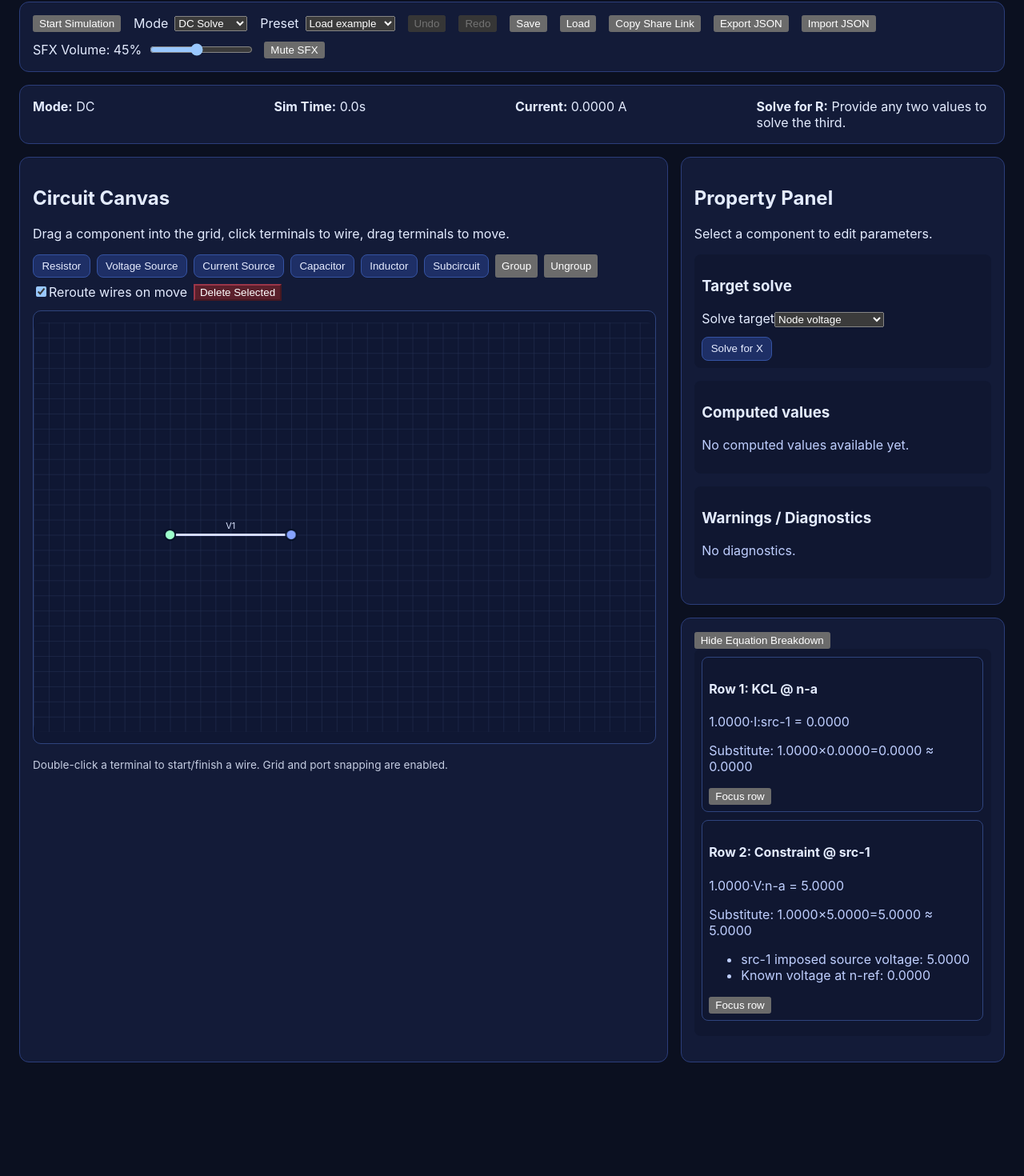
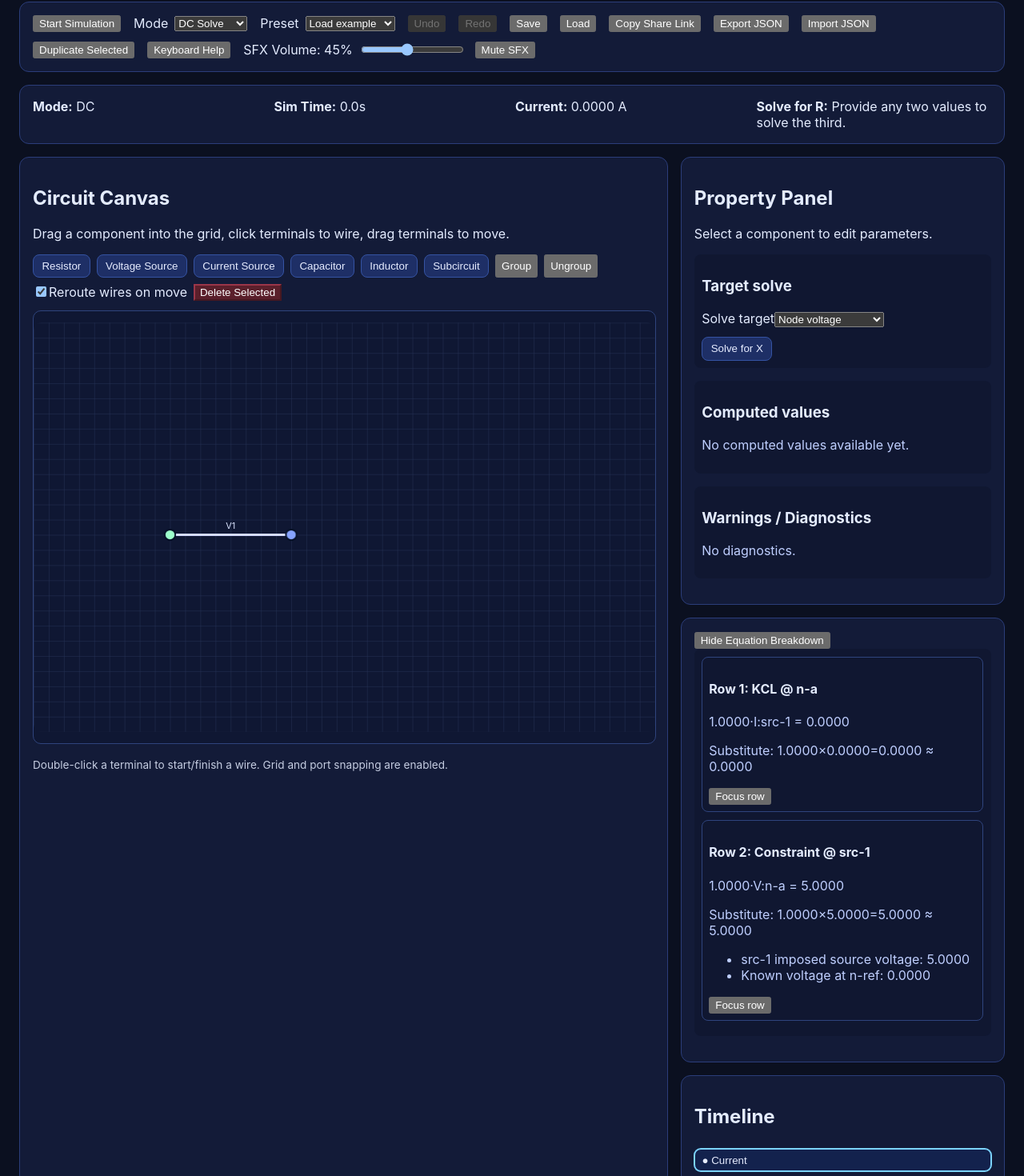
Before and after one commit to TheRealBasic/improved-succotash, a React (Vite) app: page / in a window 1280 px wide. Shown: the part 104-1574 px from the top of the page at 80% size. Before the commit the page ends 1456 px from the top, so only its background shows below. Built offline with nearby package versions, Linux system fonts and the light colour scheme.

Commit message:
Add centralized shortcuts and timeline jump panel

```diff
--- a/src/components/PropertyPanel.tsx
+++ b/src/components/PropertyPanel.tsx
@@ -22,6 +22,7 @@ type PropertyPanelProps = {
   selectedTarget: SolveTarget;
   onChangeSelectedTarget: (target: SolveTarget) => void;
   onSolveForTarget: () => void;
+  solveShortcutHint?: string;
   onUpdateComponentValue: (componentId: string, valueKey: 'resistance' | 'capacitance' | 'inductance' | 'voltage' | 'current', value: number) => void;
   onValueApplied: () => void;
   onJumpToEquationRow?: (rowId: string) => void;
@@ -70,7 +71,7 @@ const getEquationRowsForComponentValue = (component: CircuitComponent, valueKey:
     .map((row) => row.rowId);
 };
 
-export const PropertyPanel = ({ selectedComponent, selectedNodeId, solved, targetResult, selectedTarget, onChangeSelectedTarget, onSolveForTarget, onUpdateComponentValue, onValueApplied, onJumpToEquationRow }: PropertyPanelProps) => {
+export const PropertyPanel = ({ selectedComponent, selectedNodeId, solved, targetResult, selectedTarget, onChangeSelectedTarget, onSolveForTarget, solveShortcutHint, onUpdateComponentValue, onValueApplied, onJumpToEquationRow }: PropertyPanelProps) => {
   const editableField = getEditableField(selectedComponent);
   const [displayValue, setDisplayValue] = useState<string>('');
   const [prefix, setPrefix] = useState<Prefix>('');
@@ -192,7 +193,7 @@ export const PropertyPanel = ({ selectedComponent, selectedNodeId, solved, targe
             <option value="component_value">Component value</option>
           </select>
         </label>
-        <button type="button" onClick={onSolveForTarget}>
+        <button type="button" onClick={onSolveForTarget} title={solveShortcutHint ? `Shortcut: ${solveShortcutHint}` : undefined}>
           Solve for X
         </button>
         {targetResult && <p className="readonly">{targetResult.key}: {formatValue(targetResult.value)} {targetResult.unit} ({targetResult.unique ? 'unique' : 'non-unique'})</p>}
--- /dev/null
+++ b/src/components/shortcuts.ts
@@ -0,0 +1,36 @@
+export type ShortcutDefinition = {
+  id: string;
+  description: string;
+  keys: string[];
+};
+
+export const SHORTCUTS: ShortcutDefinition[] = [
+  { id: 'place-resistor', description: 'Place resistor', keys: ['R'] },
+  { id: 'place-capacitor', description: 'Place capacitor', keys: ['C'] },
+  { id: 'place-inductor', description: 'Place inductor', keys: ['L'] },
+  { id: 'place-voltage', description: 'Place voltage source', keys: ['V'] },
+  { id: 'place-current', description: 'Place current source', keys: ['I'] },
+  { id: 'place-subcircuit', description: 'Place subcircuit', keys: ['S'] },
+  { id: 'connect', description: 'Start/complete wire from selected node', keys: ['W'] },
+  { id: 'delete', description: 'Delete selected', keys: ['Delete', 'Backspace'] },
+  { id: 'duplicate', description: 'Duplicate selected item', keys: ['D'] },
+  { id: 'group', description: 'Group selected', keys: ['G'] },
+  { id: 'ungroup', description: 'Ungroup selected', keys: ['Shift+G'] },
+  { id: 'probe', description: 'Probe selected target (solve for X)', keys: ['X'] },
+  { id: 'undo', description: 'Undo', keys: ['Ctrl/Cmd+Z'] },
+  { id: 'redo', description: 'Redo', keys: ['Ctrl/Cmd+Shift+Z'] },
+  { id: 'timeline-prev', description: 'Jump to previous timeline state', keys: ['['] },
+  { id: 'timeline-next', description: 'Jump to next timeline state', keys: [']'] },
+  { id: 'help', description: 'Toggle shortcut help', keys: ['?'] }
+];
+
+export const getShortcutById = (id: string): ShortcutDefinition | undefined => SHORTCUTS.find((shortcut) => shortcut.id === id);
+
+export const shortcutLabel = (id: string): string => getShortcutById(id)?.keys.join(' / ') ?? '';
+
+export const isTextInputLike = (target: EventTarget | null): boolean => {
+  const element = target as HTMLElement | null;
+  if (!element) return false;
+  const tagName = element.tagName;
+  return element.isContentEditable || tagName === 'INPUT' || tagName === 'TEXTAREA' || tagName === 'SELECT';
+};
--- a/src/main.tsx
+++ b/src/main.tsx
@@ -3,6 +3,7 @@ import { createRoot } from 'react-dom/client';
 import { CircuitCanvas, type CanvasComponent } from './components/CircuitCanvas';
 import { EquationBreakdownPanel } from './components/EquationBreakdownPanel';
 import { PropertyPanel } from './components/PropertyPanel';
+import { SHORTCUTS, isTextInputLike, shortcutLabel } from './components/shortcuts';
 import { getSfxSettings, isSfxBlocked, playSfx, setSfxVolume, subscribeToSfxSettings, toggleSfxMute, unlockSfx } from './audio/sfx';
 import { cloneCircuit, circuitPresets, type EditorCircuit } from './data/presets';
 import type { CircuitComponent, ComponentKind, SolveCircuitResult, SolveTarget, SubcircuitDefinition, TargetSolveResult, Unit, ValueMetadata } from './engine/model';
@@ -73,9 +74,10 @@ const getInitialCircuit = (): EditorCircuit => {
 };
 
 const App = () => {
+  type HistoryEntry = { circuit: EditorCircuit; action: string; timestamp: number };
   const [circuit, setCircuit] = useState<EditorCircuit>(getInitialCircuit);
-  const [history, setHistory] = useState<EditorCircuit[]>([]);
-  const [future, setFuture] = useState<EditorCircuit[]>([]);
+  const [history, setHistory] = useState<HistoryEntry[]>([]);
+  const [future, setFuture] = useState<HistoryEntry[]>([]);
   const [selectedNodeId, setSelectedNodeId] = useState<string | undefined>(undefined);
   const [selectedComponentId, setSelectedComponentId] = useState<string | undefined>(undefined);
   const [pendingWireFromNodeId, setPendingWireFromNodeId] = useState<string | undefined>(undefined);
@@ -89,6 +91,7 @@ const App = () => {
   const [audioBlocked, setAudioBlocked] = useState(isSfxBlocked());
   const [focusedEquationRowId, setFocusedEquationRowId] = useState<string | undefined>(undefined);
   const [rerouteWiresOnMove, setRerouteWiresOnMove] = useState(true);
+  const [showShortcutHelp, setShowShortcutHelp] = useState(false);
 
   const selectedComponent = useMemo(
     () => circuit.components.find((component) => component.id === selectedComponentId),
@@ -108,17 +111,30 @@ const App = () => {
     [primaryCurrent, primaryVoltage]
   );
 
-  const applyCircuitUpdate = (updater: (current: EditorCircuit) => EditorCircuit) => {
+  const applyCircuitUpdate = (updater: (current: EditorCircuit) => EditorCircuit, action = 'Edit') => {
     setCircuit((current) => {
       const next = updater(current);
       if (JSON.stringify(next) === JSON.stringify(current)) {
         return current;
       }
 
-      setHistory((prev) => [...prev.slice(-HISTORY_LIMIT + 1), cloneCircuit(current)]);
+      setHistory((prev) => [...prev.slice(-HISTORY_LIMIT + 1), { circuit: cloneCircuit(current), action, timestamp: Date.now() }]);
       setFuture([]);
       return next;
     });
+  };
+
+  const timeline = useMemo(() => [...history, { circuit, action: 'Current', timestamp: Date.now() }, ...future], [history, circuit, future]);
+  const timelineIndex = history.length;
+
+  const jumpToTimelineIndex = (targetIndex: number) => {
+    if (targetIndex < 0 || targetIndex >= timeline.length || targetIndex === timelineIndex) {
+      return;
+    }
+    const target = timeline[targetIndex];
+    setCircuit(cloneCircuit(target.circuit));
+    setHistory(timeline.slice(0, targetIndex).map((entry) => ({ ...entry, circuit: cloneCircuit(entry.circuit) })));
+    setFuture(timeline.slice(targetIndex + 1).map((entry) => ({ ...entry, circuit: cloneCircuit(entry.circuit) })));
   };
 
   useEffect(() => subscribeToSfxSettings(setSfxSettings), []);
@@ -156,6 +172,10 @@ const App = () => {
 
   useEffect(() => {
     const onKeyDown = (event: KeyboardEvent) => {
+      if (isTextInputLike(event.target)) {
+        return;
+      }
+
       const mod = event.metaKey || event.ctrlKey;
       if (mod && event.key.toLowerCase() === 'z') {
         event.preventDefault();
@@ -167,6 +187,29 @@ const App = () => {
       }
       if (event.key === 'Delete' || event.key === 'Backspace') {
         deleteSelected();
+      }
+
+      if (event.key === '?') {
+        setShowShortcutHelp((value) => !value);
+      }
+      if (!mod && !event.shiftKey) {
+        const key = event.key.toLowerCase();
+        if (key === 'r') addComponentAt('resistor', 380, 260);
+        if (key === 'c') addComponentAt('capacitor', 380, 260);
+        if (key === 'l') addComponentAt('inductor', 380, 260);
+        if (key === 'v') addComponentAt('voltageSource', 380, 260);
+        if (key === 'i') addComponentAt('currentSource', 380, 260);
+        if (key === 's') addSubcircuitAt(380, 260);
+        if (key === 'w' && selectedNodeId) startOrCompleteWire(selectedNodeId);
+        if (key === 'd') duplicateSelected();
+        if (key === 'g') groupSelected();
+        if (key === 'x') solveForTarget();
+        if (key === '[') jumpToTimelineIndex(timelineIndex - 1);
+        if (key === ']') jumpToTimelineIndex(timelineIndex + 1);
+      }
+
+      if (!mod && event.shiftKey && event.key.toLowerCase() === 'g') {
+        ungroupSelected();
       }
     };
 
@@ -188,8 +231,8 @@ const App = () => {
       if (!previous) {
         return prev;
       }
-      setFuture((curr) => [cloneCircuit(circuit), ...curr].slice(0, HISTORY_LIMIT));
-      setCircuit(previous);
+      setFuture((curr) => [{ circuit: cloneCircuit(circuit), action: 'Redo target', timestamp: Date.now() }, ...curr].slice(0, HISTORY_LIMIT));
+      setCircuit(previous.circuit);
       return prev.slice(0, -1);
     });
   };
@@ -200,8 +243,8 @@ const App = () => {
       if (!next) {
         return prev;
       }
-      setHistory((curr) => [...curr, cloneCircuit(circuit)].slice(-HISTORY_LIMIT));
-      setCircuit(next);
+      setHistory((curr) => [...curr, { circuit: cloneCircuit(circuit), action: 'Undo target', timestamp: Date.now() }].slice(-HISTORY_LIMIT));
+      setCircuit(next.circuit);
       return prev.slice(1);
     });
   };
@@ -224,7 +267,7 @@ const App = () => {
         ],
         components: [...current.components, componentFactory(kind, baseId, fromNodeId, toNodeId)]
       };
-    });
+    }, `Place ${kind}`);
     playSfx('place');
   };
 
@@ -232,7 +275,7 @@ const App = () => {
     applyCircuitUpdate((current) => ({
       ...current,
       nodes: current.nodes.map((node) => (node.id === nodeId ? { ...node, x, y } : node))
-    }));
+    }), 'Move node');
   };
 
   const deleteSelected = () => {
@@ -257,7 +300,7 @@ const App = () => {
       }
 
       return current;
-    });
+    }, 'Delete selected');
 
     setSelectedComponentId(undefined);
     setSelectedNodeId(undefined);
@@ -288,7 +331,7 @@ const App = () => {
           label: 'wire'
         }
       ]
-    }));
+    }), 'Connect wire');
     playSfx('connect');
     setPendingWireFromNodeId(undefined);
   };
@@ -318,7 +361,39 @@ const App = () => {
         nodes: [...current.nodes, { id: leftNodeId, x: x - 40, y, groupId: template.groupId }, { id: rightNodeId, x: x + 40, y, groupId: template.groupId }],
         components: [...current.components, component]
       };
-    });
+    }, 'Place subcircuit');
+  };
+
+  const duplicateSelected = () => {
+    applyCircuitUpdate((current) => {
+      if (selectedComponentId) {
+        const selectedComponent = current.components.find((component) => component.id === selectedComponentId);
+        if (!selectedComponent) {
+          return current;
+        }
+        const fromNode = current.nodes.find((node) => node.id === selectedComponent.from);
+        const toNode = current.nodes.find((node) => node.id === selectedComponent.to);
+        if (!fromNode || !toNode) {
+          return current;
+        }
+        const cloneId = `${selectedComponent.kind}-${Date.now()}`;
+        const fromId = `${cloneId}-from`;
+        const toId = `${cloneId}-to`;
+        return {
+          ...current,
+          nodes: [...current.nodes, { ...fromNode, id: fromId, x: fromNode.x + 20, y: fromNode.y + 20 }, { ...toNode, id: toId, x: toNode.x + 20, y: toNode.y + 20 }],
+          components: [...current.components, { ...selectedComponent, id: cloneId, from: fromId, to: toId, label: `${selectedComponent.label ?? selectedComponent.kind} copy` }]
+        };
+      }
+      if (selectedNodeId) {
+        const node = current.nodes.find((item) => item.id === selectedNodeId);
+        if (!node) {
+          return current;
+        }
+        return { ...current, nodes: [...current.nodes, { ...node, id: `${node.id}-copy-${Date.now()}`, x: node.x + 20, y: node.y + 20 }] };
+      }
+      return current;
+    }, 'Duplicate selected');
   };
 
   const groupSelected = () => {
@@ -372,7 +447,7 @@ const App = () => {
         components: current.components.map((component) => (memberComponentIds.has(component.id) ? { ...component, groupId } : component)),
         subcircuits: [...(current.subcircuits ?? []), sub]
       };
-    });
+    }, 'Group selected');
   };
 
   const ungroupSelected = () => {
@@ -391,7 +466,7 @@ const App = () => {
         components: current.components.map((component) => (component.groupId === selectedGroupId ? { ...component, groupId: undefined } : component)),
         subcircuits: (current.subcircuits ?? []).filter((sub) => sub.groupId !== selectedGroupId)
       };
-    });
+    }, 'Ungroup selected');
   };
 
   const updateComponentValue = (
@@ -424,7 +499,7 @@ const App = () => {
 
         return component;
       })
-    }));
+    }), 'Update value');
   };
 
   const loadPreset = (preset: keyof typeof circuitPresets) => {
@@ -535,6 +610,12 @@ const App = () => {
         <button type="button" onClick={importCircuit}>
           Import JSON
         </button>
+        <button type="button" onClick={duplicateSelected} title={`Shortcut: ${shortcutLabel('duplicate')}`}>
+          Duplicate Selected
+        </button>
+        <button type="button" onClick={() => setShowShortcutHelp((value) => !value)} title={`Shortcut: ${shortcutLabel('help')}`}>
+          Keyboard Help
+        </button>
         <label>
           SFX Volume: {Math.round(sfxSettings.volume * 100)}%
           <input type="range" min={0} max={100} value={Math.round(sfxSettings.volume * 100)} onChange={(event) => setSfxVolume(Number(event.target.value) / 100)} />
@@ -602,11 +683,32 @@ const App = () => {
               setSelectedTarget({ type: target.type, componentId: target.componentId || selectedComponentId || '' });
             }}
             onSolveForTarget={solveForTarget}
+            solveShortcutHint={shortcutLabel('probe')}
             onUpdateComponentValue={updateComponentValue}
             onValueApplied={() => playSfx('connect')}
             onJumpToEquationRow={setFocusedEquationRowId}
           />
           <EquationBreakdownPanel solved={solved} focusedRowId={focusedEquationRowId} onFocusRow={setFocusedEquationRowId} />
+          <aside className="panel timeline-panel">
+            <h2>Timeline</h2>
+            {timeline.map((entry, index) => (
+              <button key={`${entry.timestamp}-${index}`} type="button" className={`timeline-item ${index === timelineIndex ? 'active' : ''}`} onClick={() => jumpToTimelineIndex(index)}>
+                {index === timelineIndex ? '●' : '○'} {entry.action}
+              </button>
+            ))}
+          </aside>
+          {showShortcutHelp && (
+            <aside className="panel shortcut-help">
+              <h2>Keyboard Shortcuts</h2>
+              <ul>
+                {SHORTCUTS.map((shortcut) => (
+                  <li key={shortcut.id}>
+                    <strong>{shortcut.keys.join(' / ')}</strong>: {shortcut.description}
+                  </li>
+                ))}
+              </ul>
+            </aside>
+          )}
         </div>
       </section>
     </main>
--- a/src/styles/theme.css
+++ b/src/styles/theme.css
@@ -158,3 +158,29 @@ body {
   gap: 0.4rem;
   margin-bottom: 0.4rem;
 }
+
+.timeline-panel {
+  display: grid;
+  gap: 0.4rem;
+}
+
+.timeline-item {
+  text-align: left;
+  border: 1px solid #3553a3;
+  background: #13224d;
+  color: #e6ecff;
+  border-radius: 8px;
+  padding: 0.35rem 0.55rem;
+}
+
+.timeline-item.active {
+  border-color: #7cd4ff;
+  box-shadow: 0 0 0 1px #7cd4ff;
+}
+
+.shortcut-help ul {
+  margin: 0;
+  padding-left: 1.2rem;
+  display: grid;
+  gap: 0.25rem;
+}
```
Also changed, not shown: src/components/CircuitCanvas.tsx (+12 -10 lines).
